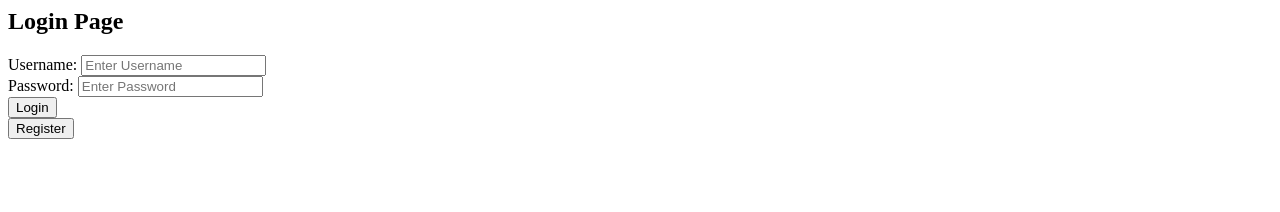
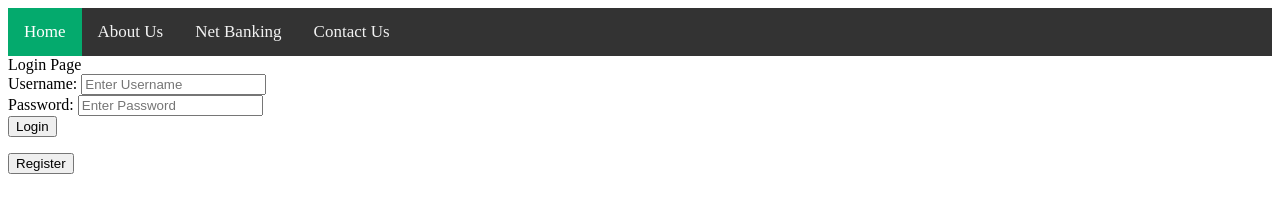
Before and after one commit to animeshbhagwat/wissen-demo, a plain HTML site: page login.html in a window 1280 px wide. Drawn offline with Linux system fonts and the light colour scheme.

Commit message:
Update login.html

```diff
--- a/login.html
+++ b/login.html
@@ -3,8 +3,17 @@
 <body>
 <link rel="stylesheet" href="style.css">
 
+
+<div class="topnav">
+  <a class="active" href="index.html">Home</a>
+  <a href="#news">About Us</a>
+  <a href="login.html">Net Banking</a>
+  <a href="#about">Contact Us</a>
+</div>
+
+<div class="container>
+
 <h2> Login Page </h2>
-<div class="container>
 <form action="#">
 Username: <input type="text"  placeholder="Enter Username"> <br>
 Password: <input type="password" placeholder="Enter Password"> <br>
```
